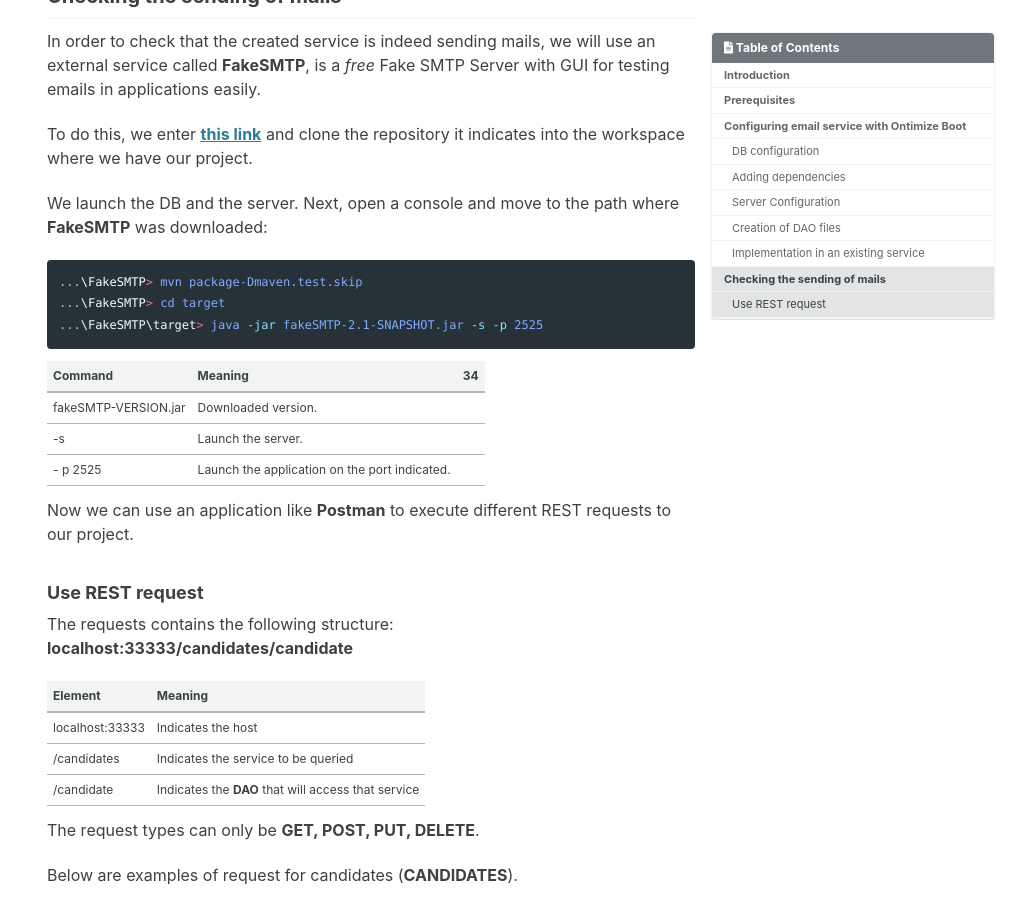
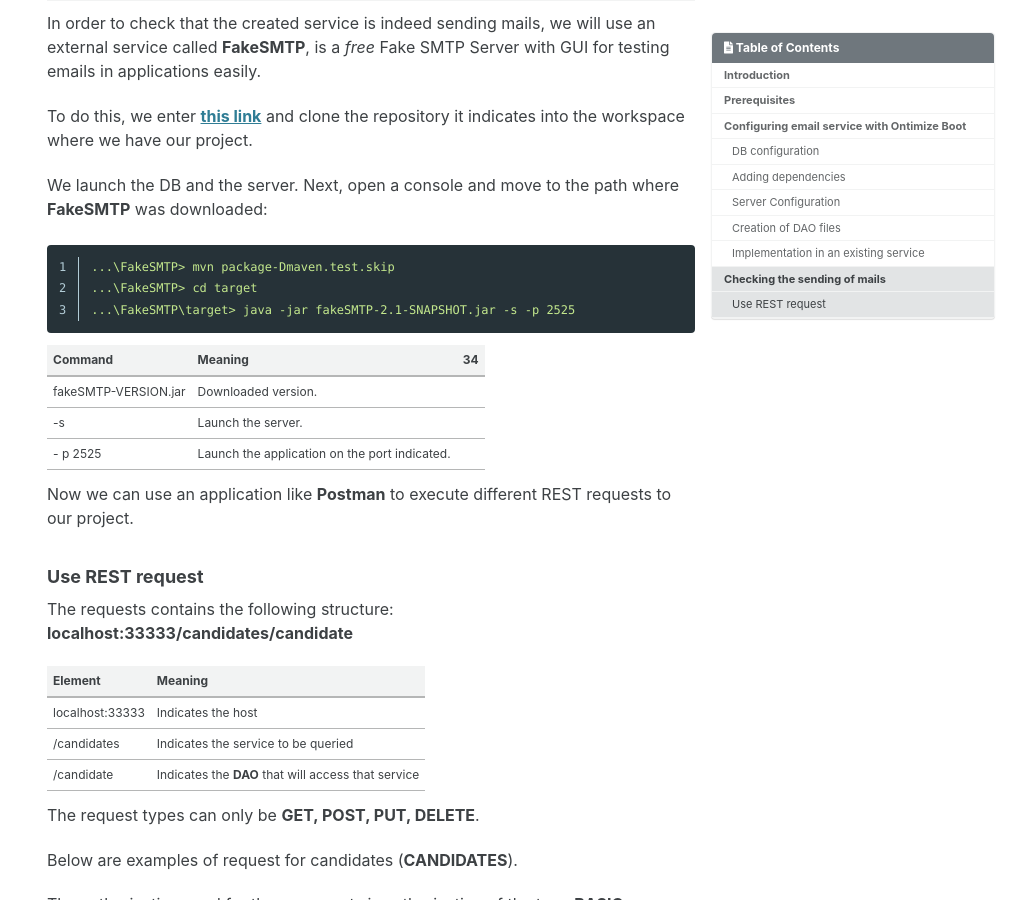
Before and after one commit to ontimize/ontimize-boot, a Jekyll site: the page built from _pages/basics_mail.md, in a window 1280 px wide and 900 px high, scrolled down 5462 px. Shown: the whole window, without its empty margins (269-1280 px from the left). Built offline with Jekyll 4.4.1, drawn with Linux system fonts in a browser that asks for light colours; cached includes are drawn as plain includes; some of the changed text lies outside the part shown.

Commit message:
Updated mail and i18n tutorials

````diff
--- a/_pages/basics_mail.md
+++ b/_pages/basics_mail.md
@@ -320,7 +320,7 @@
 ...
 </dependencies>
 ...
-  {% endhighlight %}
+{% endhighlight %}
   </div>
 </div>
 
@@ -330,7 +330,8 @@
 
 To configure this service, a new configuration fragment shall be added to the **application.yml** file.
 
-```yaml
+{% highlight yaml linenos %}
+
 ontimize:
    mail:
       refRepository: OCSettingsDao
@@ -345,7 +346,9 @@
       filterColumnValuePassword: mail_password
       filterColumnValueJavaMailProperties: mail_properties
       engine: default
-```
+
+{% endhighlight %}
+
 
 This configuration indicates the keys and values to be stored in the database. The database table is the one corresponding to the bean described in the **refRepository: OCSettingsDao** attribute (in this case, OCSettingsDao), which can be seen in the table `TSETTING` attribute (for this example, `TSETTING`) of the \*.xml configuration file of the bean (*OCSettingsDao.xml*). The keys would be stored in the `SETTING_KEY` column, the values in the `SETTING_VALUE` column and the rest of the attributes map the keys that exist in the database.
 
@@ -873,11 +876,13 @@
 
 We launch the DB and the server. Next, open a console and move to the path where **FakeSMTP** was downloaded:
 
-```powershell
+{% highlight yaml linenos %}
+
 ...\FakeSMTP> mvn package-Dmaven.test.skip
 ...\FakeSMTP> cd target
 ...\FakeSMTP\target> java -jar fakeSMTP-2.1-SNAPSHOT.jar -s -p 2525
-```
+
+{% endhighlight %}
 
 | Command | Meaning |34
 |--|--|--|
````
Also changed, not shown: _pages/basics_i18n.md (+4 -2 lines).
